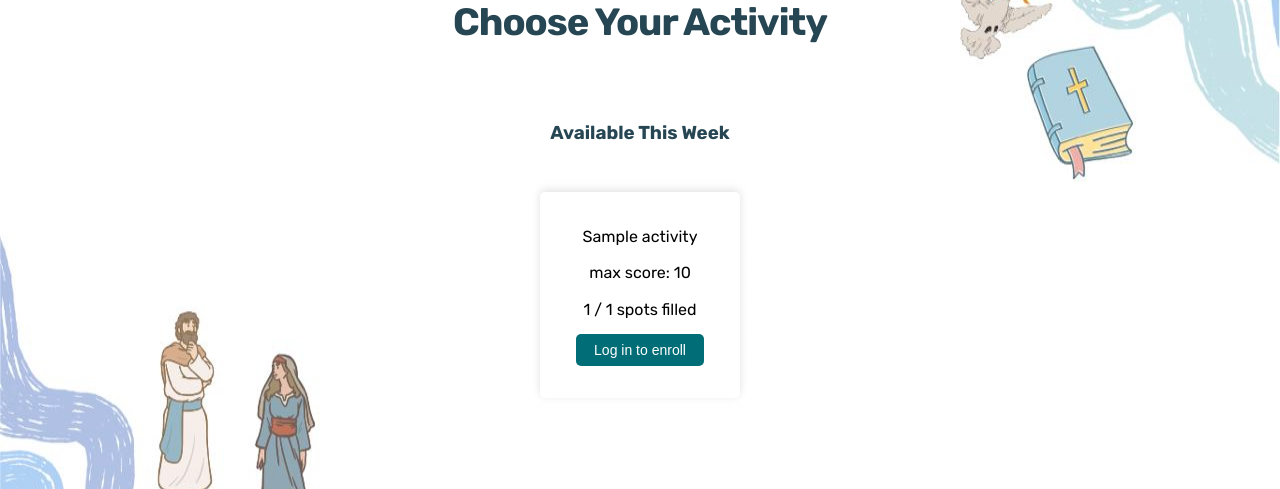
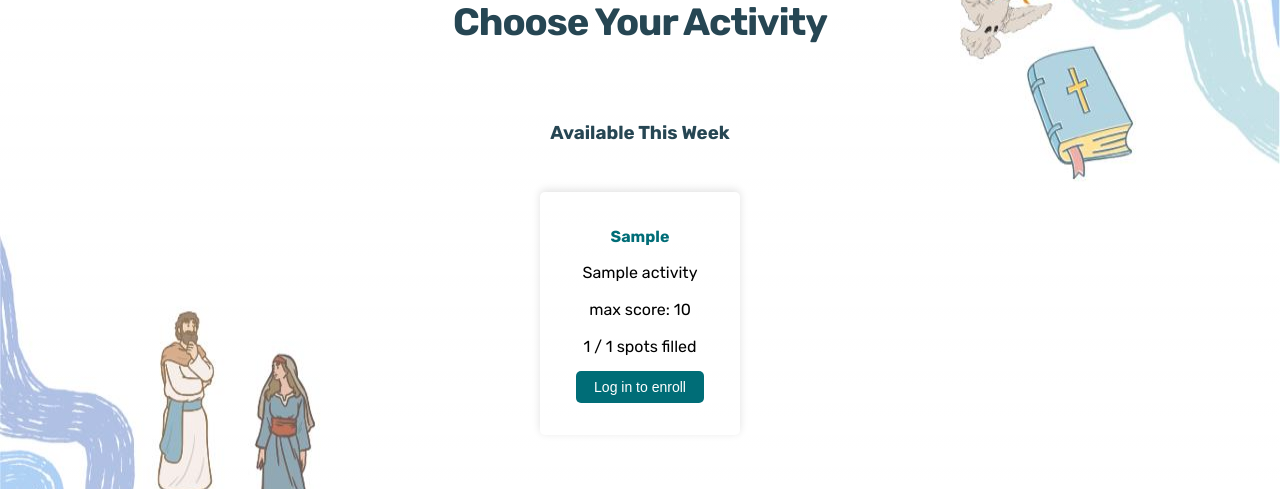
Before and after one commit to Grace-Emad/weeklysite, a Django app: page / in a window 1280 px wide. Shown: the part 157-646 px from the top of the page. Run offline with Django 5.2, Linux system fonts and the light colour scheme; tables that the repository leaves empty hold one stand-in row (values such as "Sample post").

Commit message:
added type field to activity list

```diff
--- a/activities/forms.py
+++ b/activities/forms.py
@@ -7,7 +7,7 @@ from .models import Activity
 class ActivityForm(forms.ModelForm):
     class Meta:
         model = Activity
-        fields = ['name', 'description', 'week_date', 'start_time', 'end_time', 'max_participants', 'points']
+        fields = ['name', 'type' , 'description', 'week_date', 'start_time', 'end_time', 'max_participants', 'points']
         widgets = {
             'week_date': forms.DateInput(attrs={'type': 'date'}),
             'start_time': forms.TimeInput(attrs={'type': 'time'}),
--- a/activities/models.py
+++ b/activities/models.py
@@ -23,13 +23,14 @@ def create_or_update_profile(sender, instance, created, **kwargs):
 
 class Activity(models.Model):
     name = models.CharField(max_length=200)
+    type = models.CharField(max_length=50, default='Indoor')
     description = models.TextField(blank=True)
     week_date = models.DateField()
     start_time = models.TimeField(blank=True, null=True)
     end_time = models.TimeField(blank=True, null=True)
     max_participants = models.PositiveIntegerField(default=4)
     points = models.PositiveIntegerField(default=0)
-    is_hidden = models.BooleanField(default=False)
+    is_hidden = models.BooleanField(default=True)
     is_marked = models.BooleanField(default=False)
     created_at = models.DateTimeField(auto_now_add=True)
 
--- a/activities/templates/activities/activity_list.html
+++ b/activities/templates/activities/activity_list.html
@@ -9,6 +9,7 @@
     <div class="act-grid">
         {% for activity in activities %}
             <div class="act-contents {% if activity.is_full %}full{% endif %}">
+                <p class="act-type-text">{{ activity.type }}</p>
                 <p>{{ activity.name }}</p>
                 <p>max score: {{ activity.points }}</p>
                 <p class="spots">{{ activity.spots_taken }} / {{ activity.max_participants }} spots filled</p>
--- a/static/activities/style.css
+++ b/static/activities/style.css
@@ -278,7 +278,13 @@ nav a, .link-button {
     max-width: 100px;
 }
 
-/*Content Page*/
+/* Activity List Page */
+.act-type-text {
+    font-weight: 700;
+    color: var(--primary-color)
+}
+
+/* Content Page */
 
 .cont-container {
     margin-top: 4rem;
```
